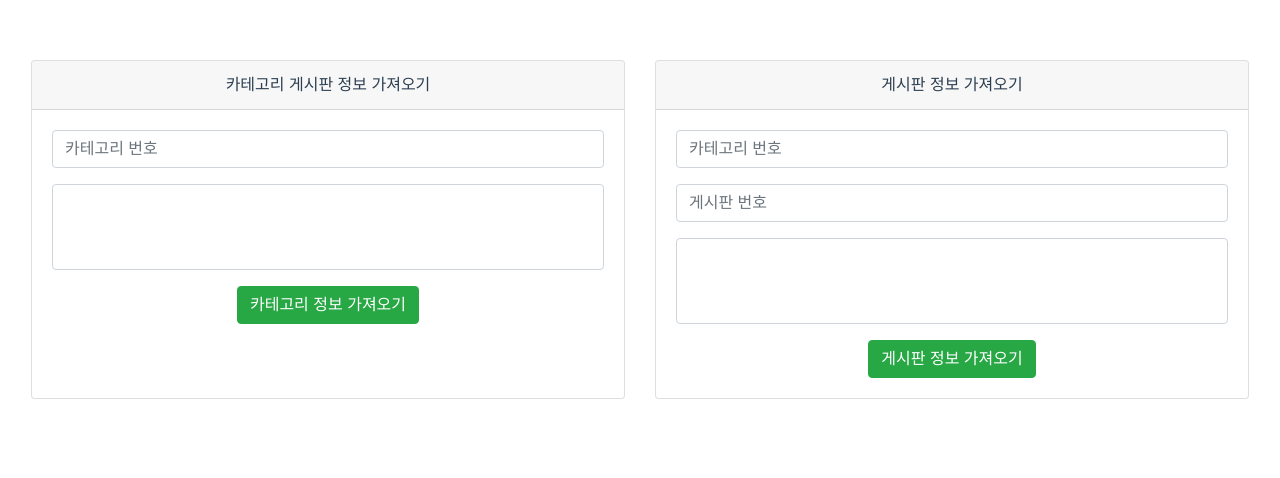
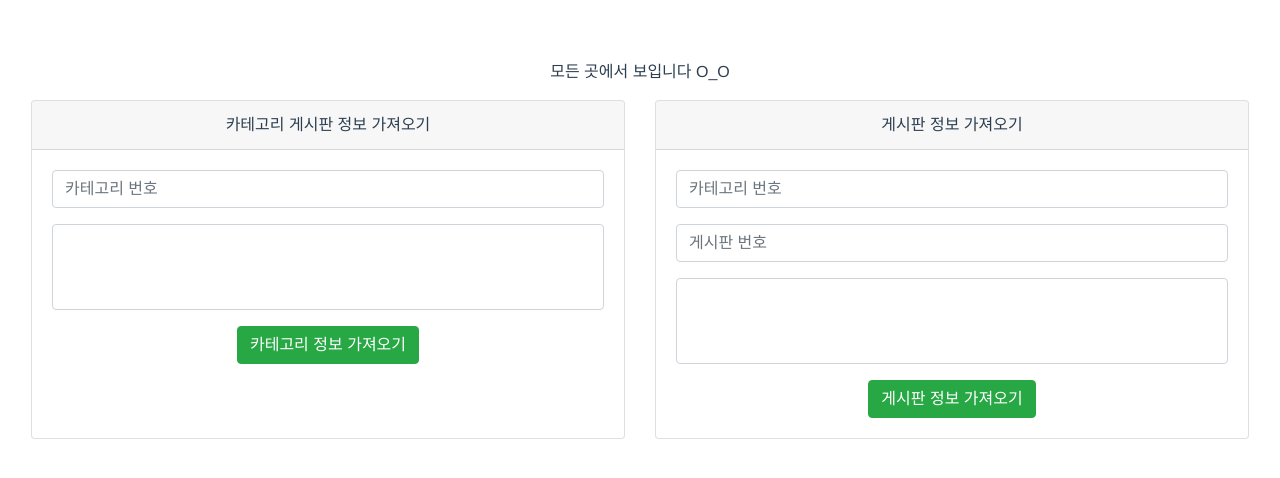
Before and after one commit to witchProject/board, a Vue app in the folder front/: page /#/boards in a window 1280 px wide. Shown: the top 478 px of the page. Built offline with nearby package versions, Linux system fonts and the light colour scheme.

Commit message:
test public space

```diff
--- a/front/src/App.vue
+++ b/front/src/App.vue
@@ -1,5 +1,6 @@
 <template>
   <div id="app">
+    <span>모든 곳에서 보입니다 O_O</span>
     <router-view></router-view>
   </div>
 </template>
```
